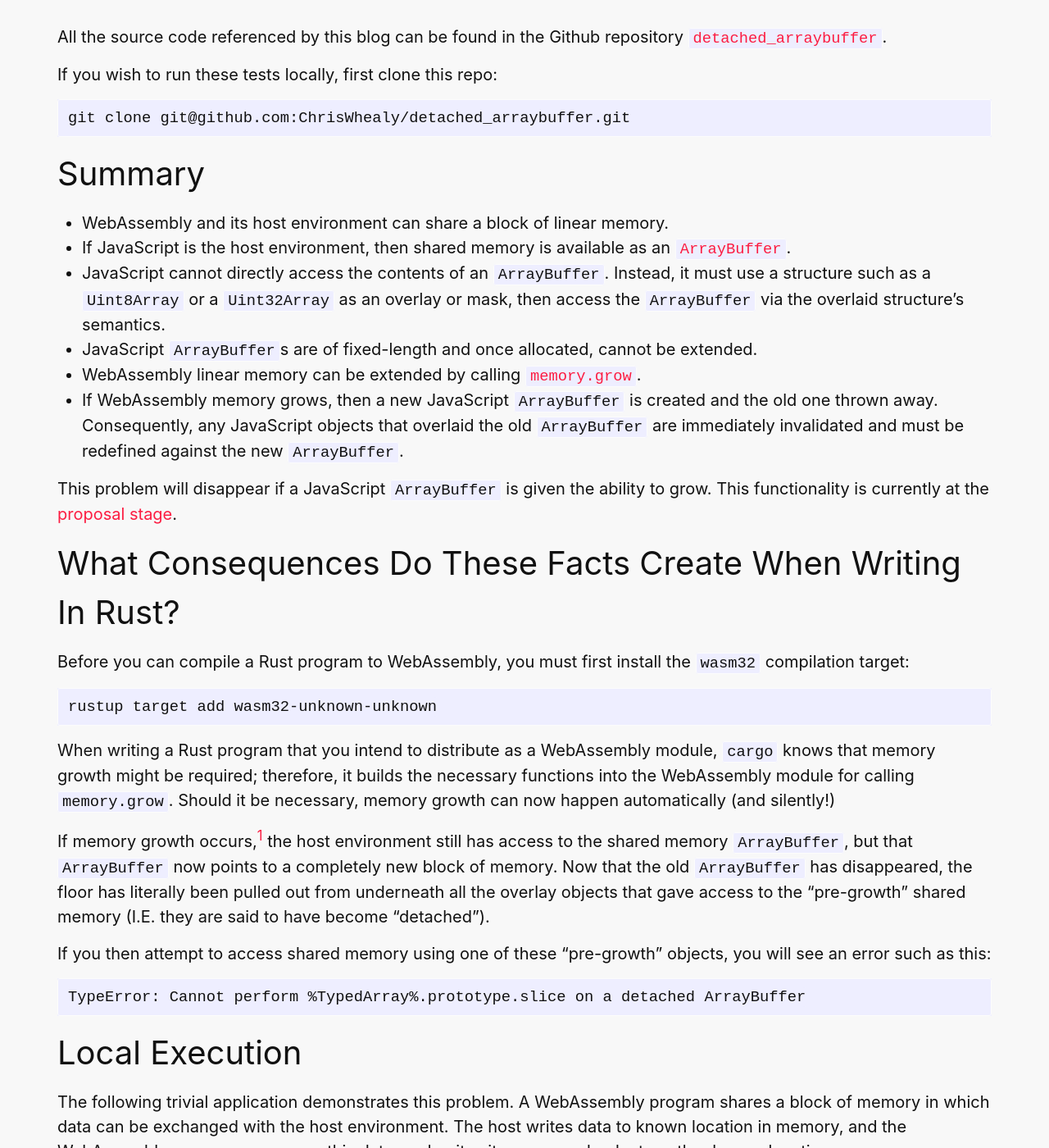
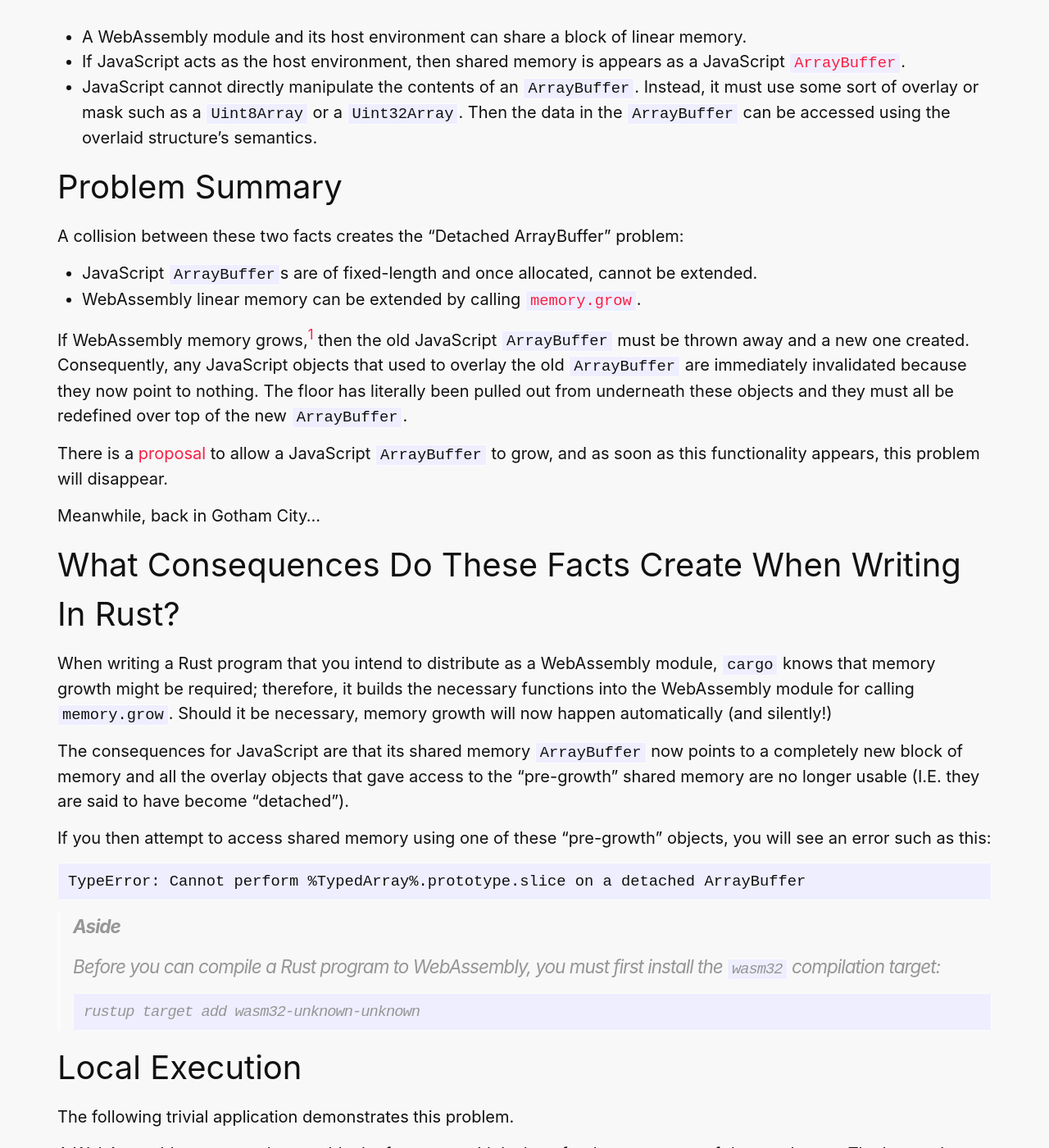
Before and after one commit to redbadger/awesome-badger, a Jekyll site: the page built from _posts/2022-10-05-memory-grow-and-arraybuffers.md, in a window 1280 px wide and 1400 px high, scrolled down 553 px. Shown: the whole window at 82% size. Built offline with Jekyll 4.4.1, drawn with Linux system fonts in a browser that asks for light colours; some web fonts are replaced; some of the changed text lies outside the part shown.

Commit message:
Simply and correct typos

````diff
--- a/_posts/2022-10-05-memory-grow-and-arraybuffers.md
+++ b/_posts/2022-10-05-memory-grow-and-arraybuffers.md
@@ -7,43 +7,34 @@ author: Chris Whealy
 excerpt: When JavaScript acts as the host environment for WebAssembly, shared memory is visible to JavaScript as an ArrayBuffer.  WebAssembly memory is allowed to grow, but JavaScript ArrayBuffers are not; so what happens when your Rust program (compiled to WebAssembly) asks for more memory?
 ---
 
-## Source Code
+## Context
 
-All the source code referenced by this blog can be found in the Github repository [`detached_arraybuffer`](https://github.com/ChrisWhealy/detached_arraybuffer).
+* A WebAssembly module and its host environment can share a block of linear memory.
+* If JavaScript acts as the host environment, then shared memory is appears as a JavaScript [`ArrayBuffer`](https://developer.mozilla.org/en-US/docs/Web/JavaScript/Reference/Global_Objects/ArrayBuffer).
+* JavaScript cannot directly manipulate the contents of an `ArrayBuffer`.
+   Instead, it must use some sort of overlay or mask such as a `Uint8Array` or a `Uint32Array`.
+   Then the data in the `ArrayBuffer` can be accessed using the overlaid structure's semantics.
 
-If you wish to run these tests locally, first clone this repo:
+## Problem Summary
 
-```bash
-git clone git@github.com:ChrisWhealy/detached_arraybuffer.git
-```
+A collision between these two facts creates the "Detached ArrayBuffer" problem:
 
-## Summary
-
-* WebAssembly and its host environment can share a block of linear memory.
-* If JavaScript is the host environment, then shared memory is available as an [`ArrayBuffer`](https://developer.mozilla.org/en-US/docs/Web/JavaScript/Reference/Global_Objects/ArrayBuffer).
-* JavaScript cannot directly access the contents of an `ArrayBuffer`.
-   Instead, it must use a structure such as a `Uint8Array` or a `Uint32Array` as an overlay or mask, then access the `ArrayBuffer` via the overlaid structure's semantics.
 * JavaScript `ArrayBuffer`s are of fixed-length and once allocated, cannot be extended.
 * WebAssembly linear memory can be extended by calling [`memory.grow`](https://webassembly.github.io/spec/core/syntax/instructions.html#syntax-instr-memory).
-* If WebAssembly memory grows, then a new JavaScript `ArrayBuffer` is created and the old one thrown away.
-   Consequently, any JavaScript objects that overlaid the old `ArrayBuffer` are immediately invalidated and must be redefined against the new `ArrayBuffer`.
 
-This problem will disappear if a JavaScript `ArrayBuffer` is given the ability to grow.
-This functionality is currently at the [proposal stage](https://www.proposals.es/proposals/Resizable%20and%20growable%20ArrayBuffers).
+If WebAssembly memory grows,[^1] then the old JavaScript `ArrayBuffer` must be thrown away and a new one created.
+Consequently, any JavaScript objects that used to overlay the old `ArrayBuffer` are immediately invalidated because they now point to nothing.
+The floor has literally been pulled out from underneath these objects and they must all be redefined over top of the new `ArrayBuffer`.
 
+There is a [proposal](https://www.proposals.es/proposals/Resizable%20and%20growable%20ArrayBuffers) to allow a JavaScript `ArrayBuffer` to grow, and as soon as this functionality appears, this problem will disappear.
+
+Meanwhile, back in Gotham City...
 ## What Consequences Do These Facts Create When Writing In Rust?
 
-Before you can compile a Rust program to WebAssembly, you must first install the `wasm32` compilation target:
+When writing a Rust program that you intend to distribute as a WebAssembly module, `cargo` knows that memory growth might be required; therefore, it builds the necessary functions into the WebAssembly module for calling `memory.grow`.
+Should it be necessary, memory growth will now happen automatically (and silently!)
 
-```bash
-rustup target add wasm32-unknown-unknown
-```
-
-When writing a Rust program that you intend to distribute as a WebAssembly module, `cargo` knows that memory growth might be required; therefore, it builds the necessary functions into the WebAssembly module for calling `memory.grow`.
-Should it be necessary, memory growth can now happen automatically (and silently!)
-
-If memory growth occurs,[^1] the host environment still has access to the shared memory `ArrayBuffer`, but that `ArrayBuffer` now points to a completely new block of memory.
-Now that the old `ArrayBuffer` has disappeared, the floor has literally been pulled out from underneath all the overlay objects that gave access to the "pre-growth" shared memory (I.E. they are said to have become "detached").
+The consequences for JavaScript are that its shared memory `ArrayBuffer` now points to a completely new block of memory and all the overlay objects that gave access to the "pre-growth" shared memory are no longer usable (I.E. they are said to have become "detached").
 
 If you then attempt to access shared memory using one of these "pre-growth" objects, you will see an error such as this:
 
@@ -51,37 +42,60 @@ If you then attempt to access shared memory using one of these "pre-growth" obje
 TypeError: Cannot perform %TypedArray%.prototype.slice on a detached ArrayBuffer
 ```
 
+> ***Aside***
+>
+> Before you can compile a Rust program to WebAssembly, you must first install the `wasm32` compilation target:
+>
+> ```bash
+> rustup target add wasm32-unknown-unknown
+> ```
+
 ## Local Execution
 
 The following trivial application demonstrates this problem.
-A WebAssembly program shares a block of memory in which data can be exchanged with the host environment.
-The host writes data to known location in memory, and the WebAssembly program processes this data, and writes its response back at another known location.
 
-### Generate the WebAssembly Module
+A WebAssembly program shares a block of memory with its host for the pourposes of data exchange.
+The host writes data to known locations in memory, then the WebAssembly program processes it and writes its response back at another known location.
 
-Testing can be performed using different versions of the Wasm module:
+> ***Source Code***
+>
+> All the source code referenced by this blog can be found in the Github repository [`detached_arraybuffer`](https://github.com/ChrisWhealy/detached_arraybuffer).
+>
+> If you wish to run these tests locally, first clone this repo:
+>
+> ```bash
+> git clone git@github.com:ChrisWhealy/detached_arraybuffer.git
+> ```
 
-1. A [working version](https://github.com/ChrisWhealy/detached_arraybuffer/blob/master/memoryguest.wat) from source code written in WebAssembly Text
+### First, Generate the WebAssembly Module
 
-   To use this version, run `wat2wasm memoryguest.wat`
-1. A [broken version](https://github.com/ChrisWhealy/detached_arraybuffer/blob/master/src/lib_growth.rs) from source code written in Rust
+Testing can be performed using different versions of the Wasm module.  One version will work because it does not perform memory growth, and the other will break because it does:
+
+1. Compile a [working version](https://github.com/ChrisWhealy/detached_arraybuffer/blob/master/memoryguest.wat) from source code written in WebAssembly Text.
+
+   This version works simply because the WebAssembly Text source code was hand-written, and no such calls to `memory.grow` were implemented.  To use this version, run
+
+   ```
+   wat2wasm memoryguest.wat
+   ```
+1. Compile a [broken version](https://github.com/ChrisWhealy/detached_arraybuffer/blob/master/src/lib_growth.rs) from source code written in Rust
 
    To use this version:
 
    * Rename `./src/lib_growth.rs` to `./src/lib.rs`
    * Run `cargo build --target=wasm32-unknown-unknown`
-1. A [working version](https://github.com/ChrisWhealy/detached_arraybuffer/blob/master/src/lib_no_growth.rs) from source code written in Rust
+1. Compile a [working version](https://github.com/ChrisWhealy/detached_arraybuffer/blob/master/src/lib_no_growth.rs) from source code written in Rust that explicitly avoids the need for memory growth
 
    To use this version:
 
    * Rename `./src/lib_no_growth.rs` to `./src/lib.rs`
    * Run `cargo build --target=wasm32-unknown-unknown`
 
-### Run the JavaScript Tests
+### Test The Wasm Module By Calling It From JavaScript
 
-The effects of WebAssembly memory growth on the `ArrayBuffer` used by JavaScript can be demonstrated  as follows:
+The effects of WebAssembly memory growth on JavaScript's shared memory `ArrayBuffer` can be demonstrated as follows:
 
-1. In both `server.js` and `client.js`, ensure that the variable `wasmFilePath` points to the particular Wasm module you wish to test.
+1. In both [`server.js`](https://github.com/ChrisWhealy/detached_arraybuffer/blob/master/server.js) and [`client.js`](https://github.com/ChrisWhealy/detached_arraybuffer/blob/master/client.js), ensure that the variable `wasmFilePath` points to the particular Wasm module you wish to test.
 1. To test the Wasm module server side, run
 
    ```bash
@@ -107,18 +121,22 @@ When the test fails, the console will show the Type Error shown above.
 
 ## Implementation
 
-The memory map looks like this:
+The map of shared memory looks like this:
 
-| Offset | Value | Discovered by calling Wasm function
+| Offset | Contains | Offset returned by Wasm function
 |--:|---|---
 | 0 | Salutation | `get_salutation_ptr`
 | 16 | Name | `get_name_ptr`
 | 32 | Formatted greeting | `get_msg_ptr`
 
-Irrespective of the source language from which the Wasm module was generated, the JavaScript program must first obtain the values of the memory locations shown above, then it writes strings to those locations.
+The JavaScript program must first obtain the values of the memory locations shown above.
+Once it has these, it writes the appropriate strings to those locations.
 
-Next, it calls the Wasm function `set_name` that combines the salutation and name into a greeting, then writes that greeting to another known memory location.
-`set_name` then returns the length of the formatted greeting.
+Next, it calls the Wasm function `set_name` which does the following:
+
+* Combines the salutation and name into a greeting
+* Writes that greeting to another known memory location
+* Returns the length of the formatted greeting
 
 Finally, the JavaScript program reads the greeting from shared memory and writes it to the console.
 
@@ -140,9 +158,10 @@ pub unsafe extern "C" fn set_name(sal_len: i32, name_len: i32) -> i32 {
 Well that looks harmless enough...
 
 However, the declaration of the new `String` requires more memory than is currently available; so, using the extra functions generated by `cargo`, shared memory is automatically and silently extended.
-The JavaScript host environment then sees that this has happened and dutifully throws away the old `ArrayBuffer` and creates a new one.
 
-And now all your existing JavaScript references into WebAssembly's shared memory are broken...
+As far as Rust (WebAssembly) is concerned, everything is fine; however, the JavaScript host environment sees that shared memory has changed size, so throws away its old `ArrayBuffer` and helpfully creates you a new one.
+
+And now all your "pre-growth" JavaScript references into WebAssembly's shared memory are broken...
 
 ## Calling The Broken Code From JavaScript
 
@@ -152,7 +171,7 @@ Look at [./server.js](https://github.com/ChrisWhealy/detached_arraybuffer/blob/m
 const salutation = "Ahoy there"
 const name = "Testy McTestface"
 
-// Look at shared memory as an array of unsigned bytes
+// Treat shared memory as an array of unsigned bytes
 const mem8 = new Uint8Array(wasmExports.memory.buffer)
 
 // Fetch long-lived pointers
@@ -197,10 +216,10 @@ TypeError: Cannot perform %TypedArray%.prototype.slice on a detached ArrayBuffer
 
 # Two Solutions
 
-We can take one of two possible approaches to solving this problem.
+Until JavaScript's `ArrayBuffer` is able to perform in-place growth, we must adopt one of two possible approaches to solving this problem.
 Either:
 
-1. We accept the fact that WebAssembly memory growth breaks the corresponding JavaScript `ArrayBuffer` and just code around it, or
+1. We assume that, after calling a Wasm function, something bad will probably have happened to our shared memory access objects, and just code around it;[^2] or
 1. We adjust the Rust coding so that memory growth does not occur.
 
 ## 1. A JavaScript Workaround
@@ -259,4 +278,7 @@ pub unsafe extern "C" fn set_name(sal_len: i32, name_len: i32) -> i32 {
 }
 ```
 
-[^1]: This functionality could be invoked either from WebAssembly or the host environment
+[^1]: memory growth could be invoked either from WebAssembly or the host environment
+
+[^2]: Changes to the size of WebAssembly memory can be detected in JavaScript by monitoring at the value of `WebAssembly.Memory.length`.
+   If this value grows, then you will need to redefine any object that overlaid shared memory
````
Also changed, not shown: other parts of _posts/2022-10-05-memory-grow-and-arraybuffers.md (+1 -1 lines).
